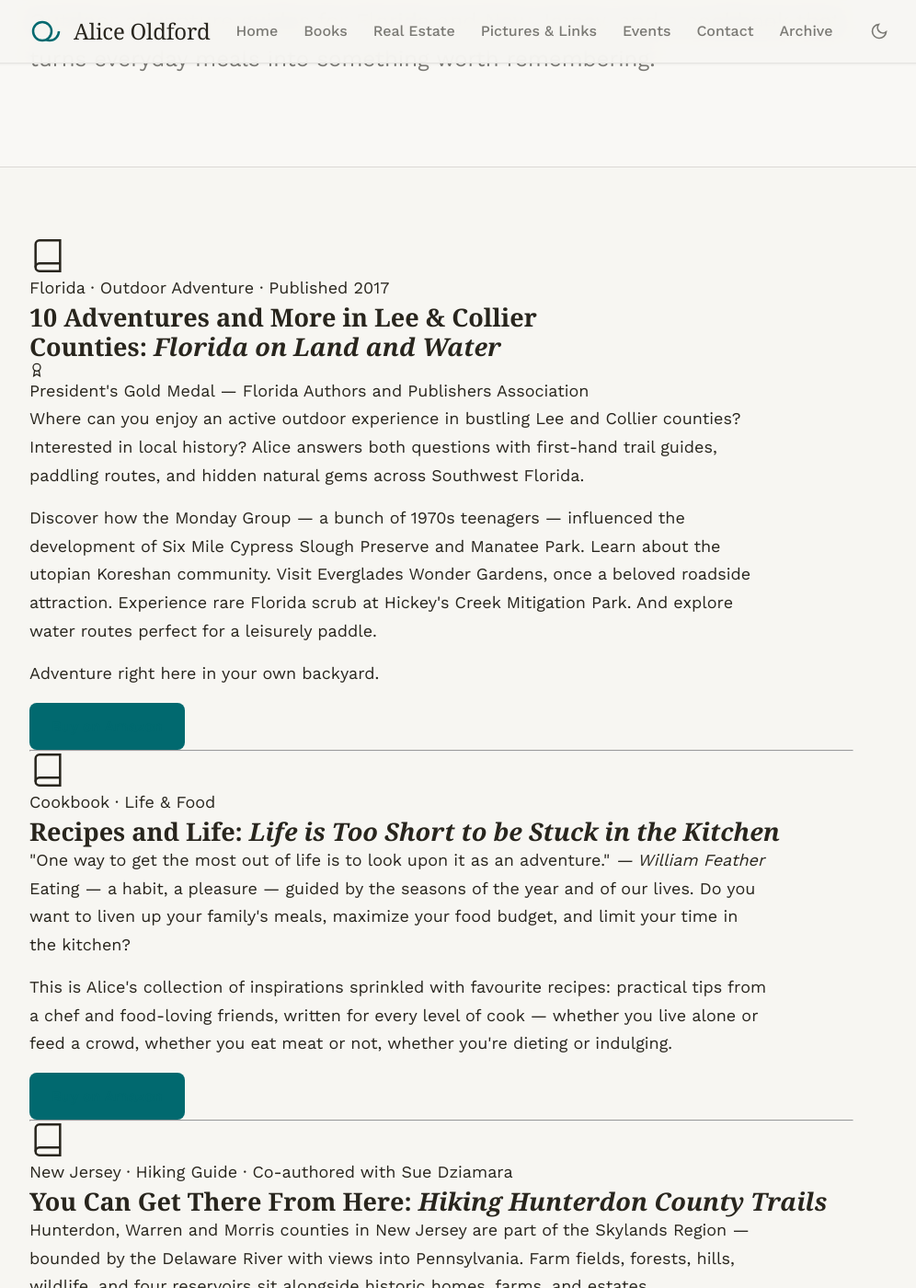
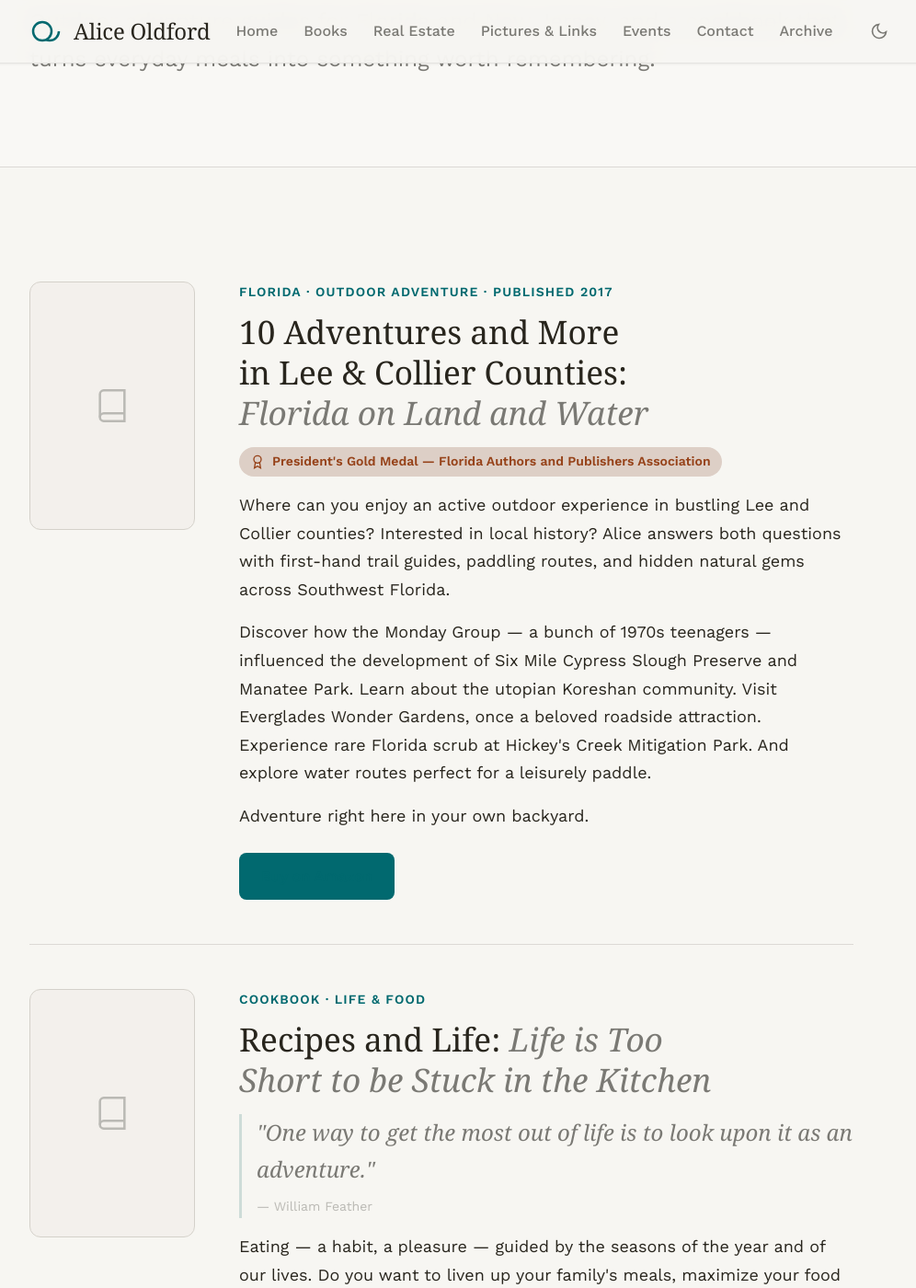
Before and after one commit to stuart-dotcom/aliceoldford.com, a Jekyll site: the page built from books.html, in a window 1280 px wide and 1400 px high, scrolled down 329 px. Shown: the whole window at 92% size, without its empty margins (160-1156 px from the left). Built offline with Jekyll 4.4.1, drawn with Linux system fonts in a browser that asks for light colours; some web fonts are replaced.

Commit message:
Update main.css

```diff
--- a/assets/css/main.css
+++ b/assets/css/main.css
@@ -403,3 +403,135 @@ main { flex: 1; }
   text-decoration: underline;
 }
 .prose li { margin-bottom: var(--space-2); }
+/* ============================================================
+   BOOKS PAGE STYLES
+   Add these to the bottom of assets/css/main.css
+============================================================ */
+
+/* ── BOOK ENTRY ────────────────────────────────────────────── */
+.book-entry {
+  display: grid;
+  grid-template-columns: 180px 1fr;
+  gap: clamp(var(--space-6), 4vw, var(--space-12));
+  padding-block: clamp(var(--space-8), 5vw, var(--space-12));
+  align-items: start;
+}
+
+.book-entry__cover-wrap {
+  aspect-ratio: 2 / 3;
+  background: var(--color-surface-offset);
+  border-radius: var(--radius-lg);
+  border: 1px solid var(--color-border);
+  display: flex;
+  align-items: center;
+  justify-content: center;
+  color: var(--color-text-faint);
+  position: sticky;
+  top: calc(var(--space-16) + var(--space-4));
+}
+
+.book-entry__meta {
+  font-size: var(--text-xs);
+  font-weight: 600;
+  letter-spacing: 0.08em;
+  text-transform: uppercase;
+  color: var(--color-primary);
+  margin-bottom: var(--space-2);
+}
+
+.book-entry__title {
+  font-family: var(--font-display);
+  font-size: var(--text-xl);
+  font-weight: 400;
+  line-height: 1.25;
+  margin-bottom: var(--space-4);
+  color: var(--color-text);
+}
+
+.book-entry__title em {
+  font-style: italic;
+  color: var(--color-text-muted);
+}
+
+/* Award badge */
+.book-entry__award {
+  display: inline-flex;
+  align-items: center;
+  gap: var(--space-2);
+  font-size: var(--text-xs);
+  font-weight: 600;
+  color: var(--color-warning, #964219);
+  background: var(--color-warning-highlight, #ddcfc6);
+  padding: var(--space-1) var(--space-3);
+  border-radius: var(--radius-full);
+  margin-bottom: var(--space-4);
+}
+
+/* Blockquote */
+.book-entry__quote {
+  border-left: 3px solid var(--color-primary-highlight);
+  padding-left: var(--space-4);
+  margin-block: var(--space-4);
+  font-family: var(--font-display);
+  font-style: italic;
+  font-size: var(--text-lg);
+  color: var(--color-text-muted);
+  max-width: 55ch;
+}
+.book-entry__quote cite {
+  display: block;
+  font-style: normal;
+  font-family: var(--font-body);
+  font-size: var(--text-xs);
+  color: var(--color-text-faint);
+  margin-top: var(--space-2);
+}
+
+.book-entry__actions {
+  display: flex;
+  flex-wrap: wrap;
+  gap: var(--space-3);
+  margin-top: var(--space-6);
+}
+
+/* Divider between books */
+.book-divider {
+  border: none;
+  border-top: 1px solid var(--color-divider);
+  margin: 0;
+}
+
+/* ── CONTACT STRIP ─────────────────────────────────────────── */
+.books-contact-strip {
+  background: var(--color-surface);
+  border-top: 1px solid var(--color-divider);
+  padding-block: clamp(var(--space-8), 5vw, var(--space-12));
+}
+.books-contact-strip__inner {
+  display: flex;
+  align-items: center;
+  justify-content: space-between;
+  gap: var(--space-6);
+  flex-wrap: wrap;
+}
+.books-contact-strip__text {
+  font-family: var(--font-display);
+  font-style: italic;
+  font-size: var(--text-lg);
+  color: var(--color-text-muted);
+  max-width: 50ch;
+}
+.books-contact-strip__btn {
+  flex-shrink: 0;
+}
+
+/* Mobile: stack book entry */
+@media (max-width: 600px) {
+  .book-entry {
+    grid-template-columns: 1fr;
+  }
+  .book-entry__cover-wrap {
+    max-width: 140px;
+    position: static;
+  }
+}
```
